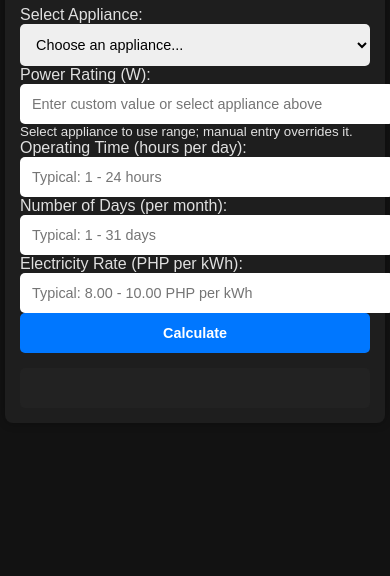
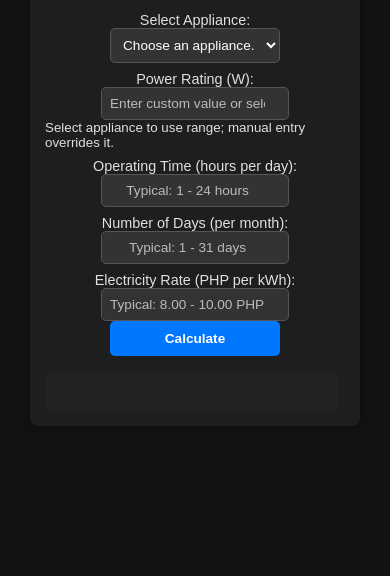
Before and after one commit to apelicano/power-consumption, a plain HTML site: page index.html in a window 390 px wide. Shown: the part 278-854 px from the top of the page. Drawn offline with Linux system fonts and the light colour scheme.

Commit message:
more mobile friendly styling

```diff
--- /dev/null
+++ b/stycles0.css
@@ -0,0 +1,81 @@
+/* General Styles */
+body {
+    font-family: Arial, sans-serif;
+    display: flex;
+    justify-content: center;
+    align-items: center;
+    height: 100vh;
+    margin: 0;
+    background-color: #121212; /* Dark background */
+    color: #e0e0e0; /* Light text for contrast */
+}
+
+/* Calculator Container */
+.calculator {
+    background-color: #1e1e1e; /* Slightly lighter dark shade */
+    padding: 20px;
+    border: 1px solid #333; /* Subtle border */
+    border-radius: 8px; /* Smooth rounded corners */
+    box-shadow: 0 0 15px rgba(0, 0, 0, 0.5);
+}
+
+/* Form Elements */
+form {
+    display: flex;
+    flex-direction: column;
+}
+
+label {
+    margin-top: 10px;
+    font-weight: bold;
+}
+
+input, select, button {
+    margin-top: 5px;
+    padding: 10px;
+    font-size: 1em;
+    border-radius: 5px; /* Softer look */
+    border: none;
+}
+
+input, select {
+    background-color: #333;
+    color: #fff;
+}
+
+input::placeholder {
+    color: #bbb;
+}
+
+/* Button Styling */
+button {
+    background-color: #0077ff;
+    color: #fff;
+    cursor: pointer;
+    font-weight: bold;
+    transition: background-color 0.3s ease;
+}
+
+button:hover {
+    background-color: #005bcc;
+}
+
+/* Results Section */
+#results {
+    margin-top: 20px;
+    padding: 10px;
+    background-color: #222;
+    border-radius: 5px;
+}
+
+p {
+    margin: 5px 0;
+    font-size: 1.1em;
+    font-weight: bold;
+}
+
+
+small {
+    font-size: 0.9em;
+    color: #bbb;
+}
--- a/styles.css
+++ b/styles.css
@@ -9,7 +9,7 @@ body {
     margin: 0;
     background-color: #121212;
     color: #e0e0e0;
-    padding: 10px; /* Ensure small padding on mobile */
+    padding: 5px;
 }
 
 /* Calculator Container */
@@ -18,8 +18,8 @@ body {
     padding: 15px;
     border-radius: 8px;
     box-shadow: 0 0 10px rgba(0, 0, 0, 0.3);
-    width: 90%; /* Adjust width for mobile */
-    max-width: 400px; /* Prevent excessive stretching */
+    width: 90%;
+    max-width: 350px; /* Slightly narrower for mobile */
 }
 
 /* Form Elements */
@@ -27,21 +27,43 @@ form {
     display: flex;
     flex-direction: column;
     width: 100%;
+    align-items: center;
 }
 
-input, select, button {
-    padding: 12px;
-    font-size: 1rem;
+label {
+    font-size: 0.9rem;
+    margin-top: 8px;
+}
+
+input, select {
+    width: 85%;
+    max-width: 200px; /* Much narrower */
+    padding: 8px;
+    font-size: 0.9rem;
     border-radius: 5px;
-    border: none;
-    width: 100%;
+    border: 1px solid #555;
+    background-color: #333;
+    color: #fff;
+    text-align: center; /* Centers input for better readability */
+}
+
+input::placeholder {
+    color: #bbb;
+    font-size: 0.85rem;
 }
 
 /* Button */
 button {
+    width: 80%; /* Make button narrower */
+    max-width: 180px; /* Prevent stretching */
+    padding: 10px;
+    font-size: 0.9rem;
+    font-weight: bold;
     background-color: #0077ff;
     color: #fff;
-    font-weight: bold;
+    border: none;
+    border-radius: 5px;
+    cursor: pointer;
     transition: background-color 0.3s ease;
 }
 
@@ -55,20 +77,20 @@ button:hover {
     padding: 12px;
     background-color: #222;
     border-radius: 5px;
+    width: 90%;
+    max-width: 300px;
 }
 
 /* Responsive Design */
 @media screen and (max-width: 768px) {
-    body {
-        padding: 5px;
-    }
-
     .calculator {
         width: 95%;
-        max-width: 350px;
+        max-width: 300px; /* Slightly more compact */
     }
 
     input, select, button {
-        font-size: 0.9rem;
+        width: 90%;
+        max-width: 170px;
+        font-size: 0.85rem;
     }
 }
```
